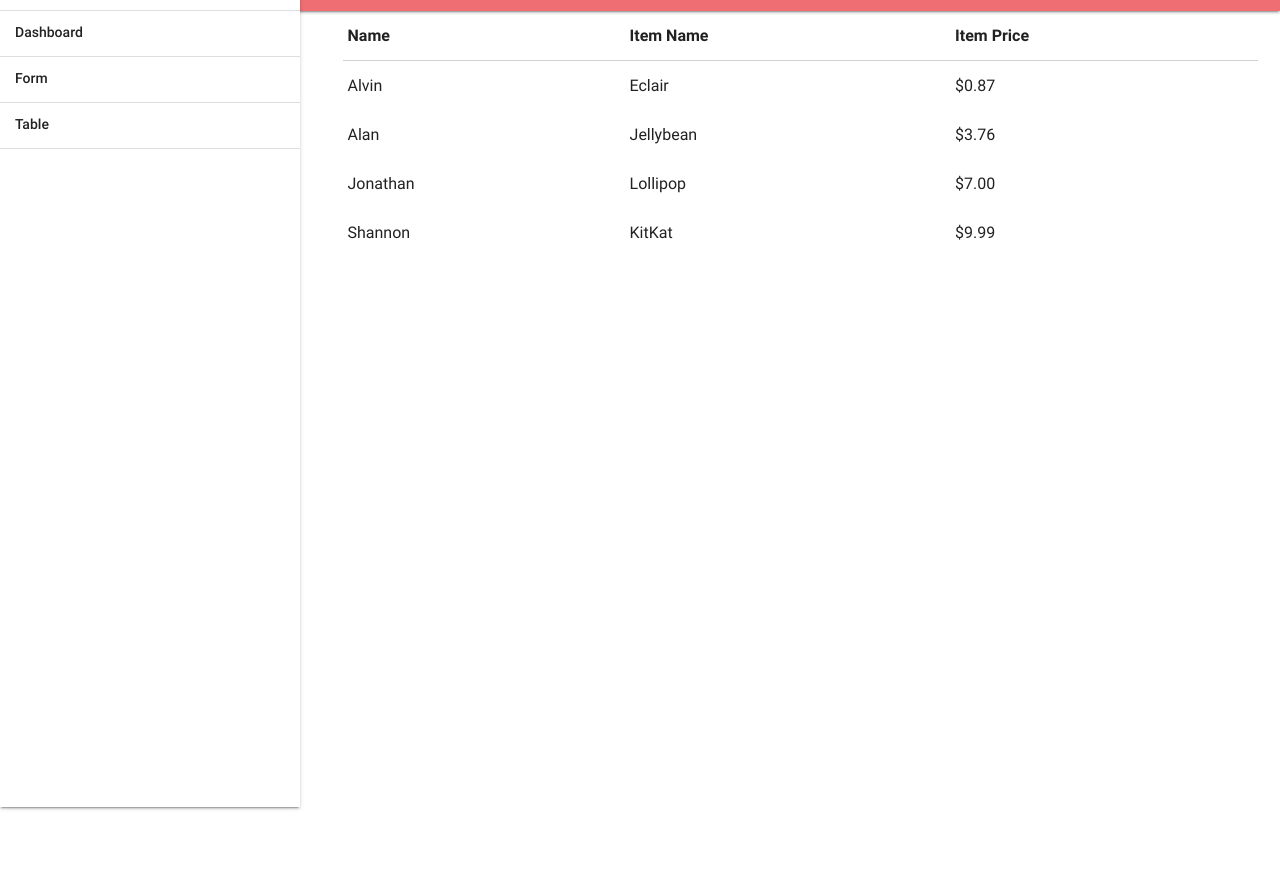
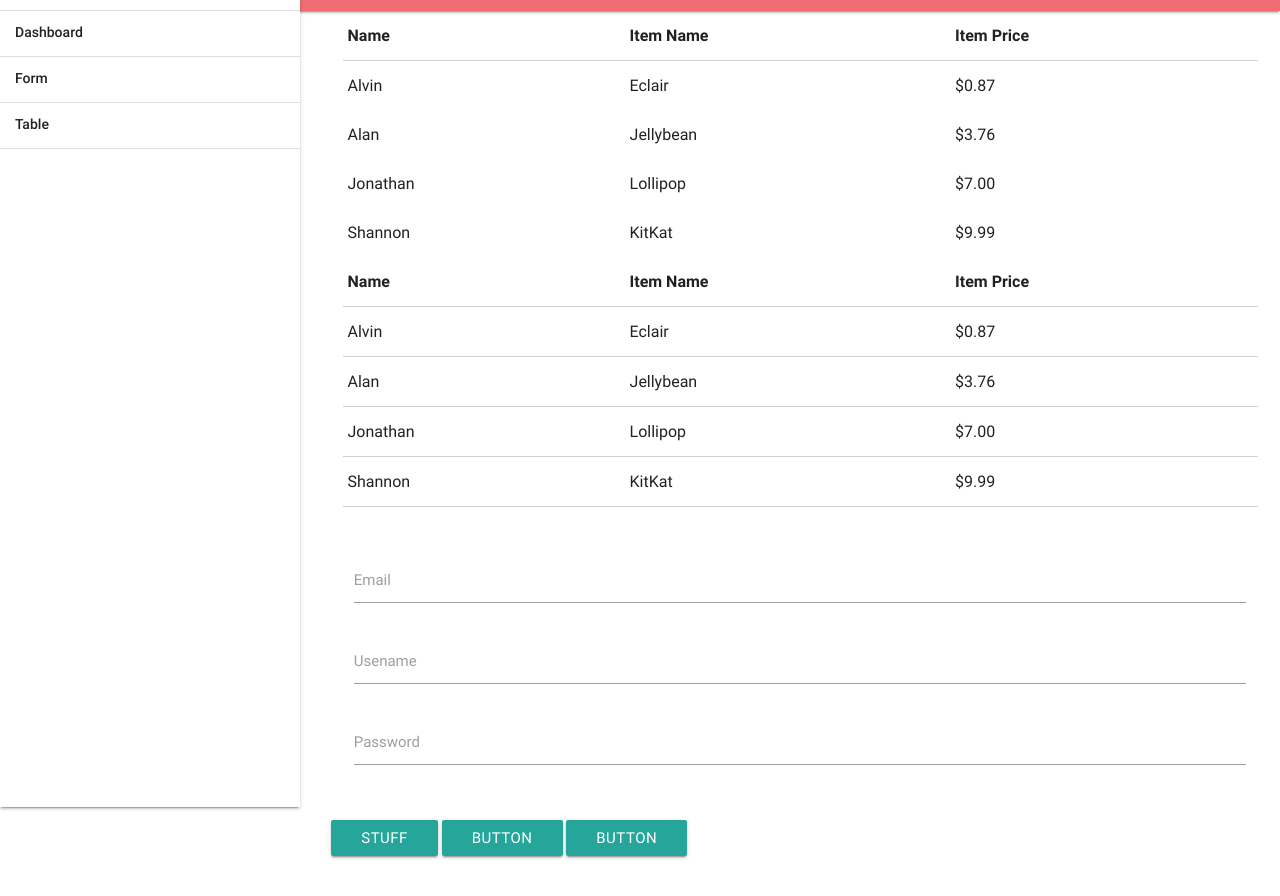
Before and after one commit to WohligTechnology/backend-zeus, a plain HTML site: page index.html in a window 1280 px wide. Shown: the part 53-949 px from the top of the page. Before the commit the page ends 800 px from the top, so only its background shows below. Drawn offline with nearby package versions, Linux system fonts and the light colour scheme.

Commit message:
form n table

```diff
--- a/index.html
+++ b/index.html
@@ -62,8 +62,66 @@
                     </tbody>
                 </table>
             </div>
+            <div id="bordered" class="section scrollspy">
+                <div class="row">
+                    <div class="col s12">
+                        <table class="bordered">
+                            <thead>
+                                <tr>
+                                    <th data-field="id">Name</th>
+                                    <th data-field="name">Item Name</th>
+                                    <th data-field="price">Item Price</th>
+                                </tr>
+                            </thead>
+                            <tbody>
+                                <tr>
+                                    <td>Alvin</td>
+                                    <td>Eclair</td>
+                                    <td>$0.87</td>
+                                </tr>
+                                <tr>
+                                    <td>Alan</td>
+                                    <td>Jellybean</td>
+                                    <td>$3.76</td>
+                                </tr>
+                                <tr>
+                                    <td>Jonathan</td>
+                                    <td>Lollipop</td>
+                                    <td>$7.00</td>
+                                </tr>
+                                <tr>
+                                    <td>Shannon</td>
+                                    <td>KitKat</td>
+                                    <td>$9.99</td>
+                                </tr>
+                            </tbody>
+                        </table>
+                    </div>
+                </div>
+            </div>
+            <div class="row">
+                <form class="col s12">
+                    <div class="row">
+                        <div class="input-field col s12">
+                            <input id="email" type="email" class="validate">
+                            <label for="email" data-error="wrong" data-success="right">Email</label>
+                        </div>
+                        <div class="input-field col s12">
+                            <input id="email" type="text" class="validate">
+                            <label for="text" data-error="wrong" data-success="right">Usename</label>
+                        </div>
+                        <div class="input-field col s12">
+                            <input id="email" type="password" class="validate">
+                            <label for="email" data-error="wrong" data-success="right"> Password</label>
+                        </div>
+                    </div>
+                </form>
+                <a class="waves-effect waves-light btn">Stuff</a>
+                <a class="waves-effect waves-light btn">button</a>
+                <a class="waves-effect waves-light btn">button</a>
+            </div>
+
         </div>
-
     </div>
     <script src="bower_components/jquery/dist/jquery.min.js"></script>
     <script src="bower_components/Materialize/bin/materialize.js"></script>
```
